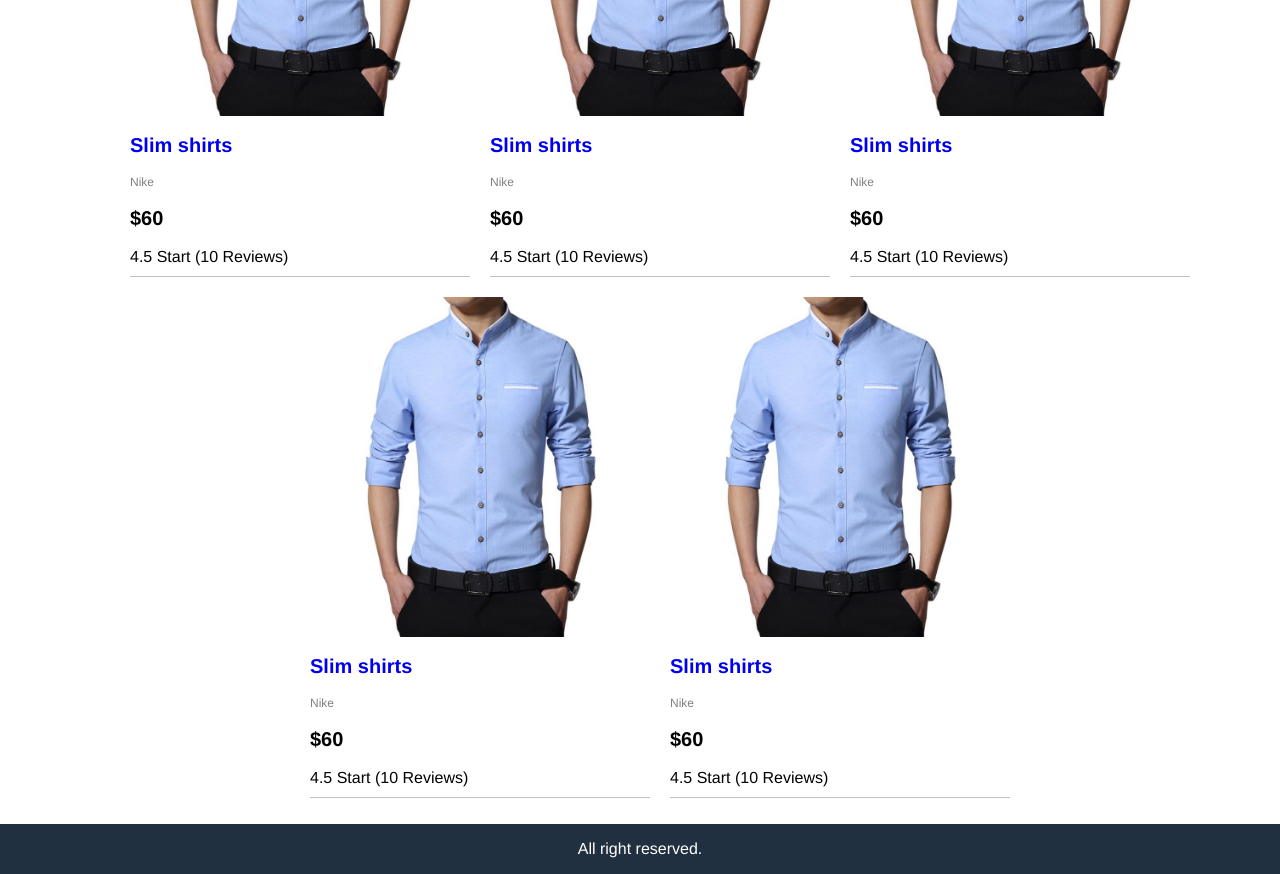
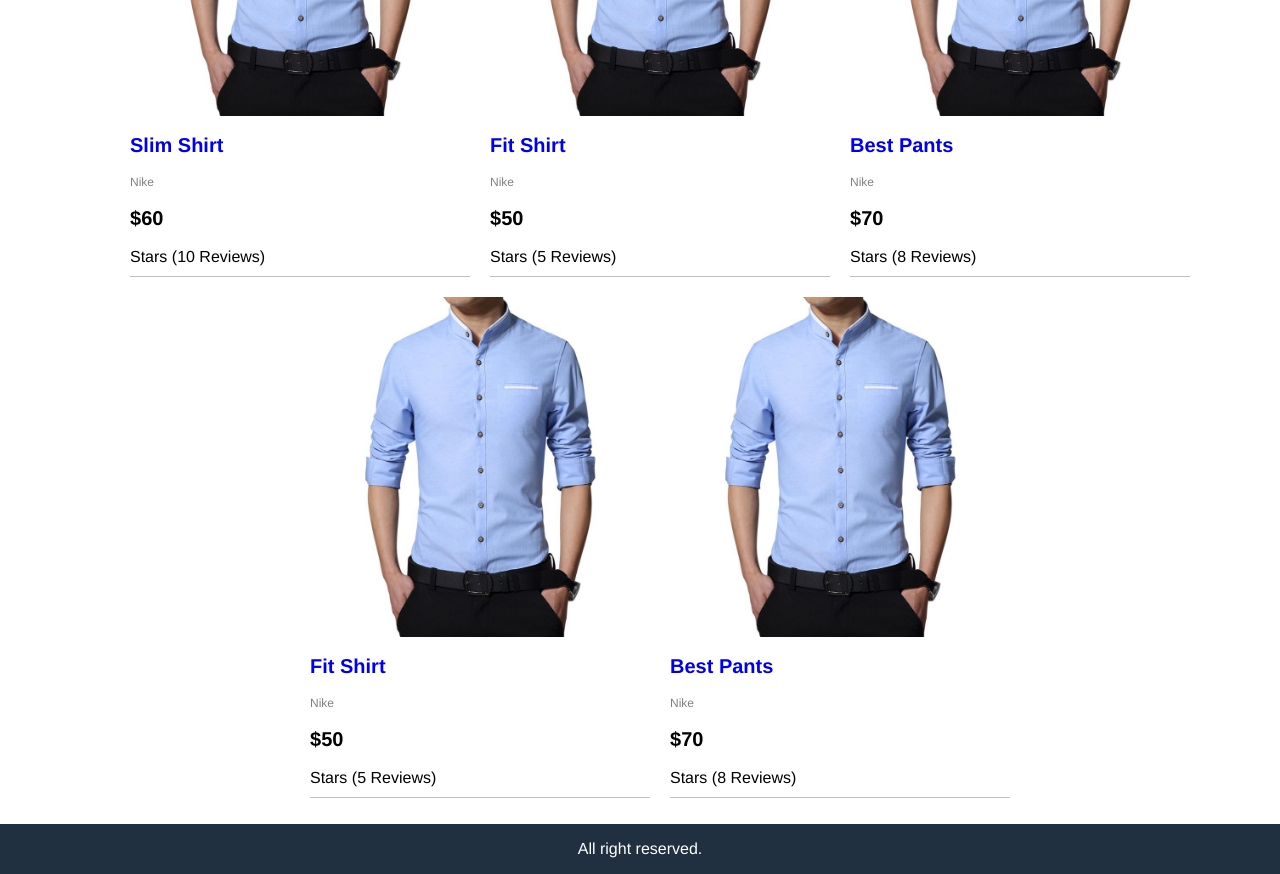
Before and after one commit to ryabv/amazona-app, a React (Create React App) app in the folder frontend/: page / in a window 1280 px wide. Shown: the part 300-1174 px from the top of the page. Built offline with nearby package versions, Linux system fonts and the light colour scheme.

Commit message:
Render Products

```diff
--- a/frontend/src/App.js
+++ b/frontend/src/App.js
@@ -1,3 +1,4 @@
+import data from './data';
 import './App.css';
 
 function App() {
@@ -46,65 +47,19 @@
         <main className="main">
             <div className="content">
                 <ul className="products">
+                    {data.products.map(product => (
                       <li>
                           <div className="product">
-                            <img className="product-image" src="/images/d1.jpg" alt="product" />
+                              <img className="product-image" src={product.image} alt="product" />
                               <div className="product-name">
-                                <a href="product.html">Slim shirts</a>
+                                  <a href="product.html">{product.name}</a>
                               </div>
-                            <div className="product-brand">Nike</div>
-                            <div className="product-price">$60</div>
-                            <div className="product-rating">4.5 Start (10 Reviews)</div>
+                              <div className="product-brand">{product.brand}</div>
+                              <div className="product-price">${product.price}</div>
+                              <div className="product-rating">{product.ratins} Stars ({product.numReviews} Reviews)</div>
                           </div>
                       </li>
-
-                    <li>
-                        <div className="product">
-                            <img className="product-image" src="/images/d1.jpg" alt="product" />
-                            <div className="product-name">
-                                <a href="product.html">Slim shirts</a>
-                            </div>
-                            <div className="product-brand">Nike</div>
-                            <div className="product-price">$60</div>
-                            <div className="product-rating">4.5 Start (10 Reviews)</div>
-                        </div>
-                    </li>
-
-                    <li>
-                        <div className="product">
-                            <img className="product-image" src="/images/d1.jpg" alt="product" />
-                            <div className="product-name">
-                                <a href="product.html">Slim shirts</a>
-                            </div>
-                            <div className="product-brand">Nike</div>
-                            <div className="product-price">$60</div>
-                            <div className="product-rating">4.5 Start (10 Reviews)</div>
-                        </div>
-                    </li>
-
-                    <li>
-                        <div className="product">
-                            <img className="product-image" src="/images/d1.jpg" alt="product" />
-                            <div className="product-name">
-                                <a href="product.html">Slim shirts</a>
-                            </div>
-                            <div className="product-brand">Nike</div>
-                            <div className="product-price">$60</div>
-                            <div className="product-rating">4.5 Start (10 Reviews)</div>
-                        </div>
-                    </li>
-
-                    <li>
-                        <div className="product">
-                            <img className="product-image" src="/images/d1.jpg" alt="product" />
-                            <div className="product-name">
-                                <a href="product.html">Slim shirts</a>
-                            </div>
-                            <div className="product-brand">Nike</div>
-                            <div className="product-price">$60</div>
-                            <div className="product-rating">4.5 Start (10 Reviews)</div>
-                        </div>
-                    </li>
+                    ))}
                 </ul>
             </div>
         </main>
--- /dev/null
+++ b/frontend/src/data.js
@@ -0,0 +1,51 @@
+const data = {
+    products: [
+        {
+            name: 'Slim Shirt',
+            category: 'Shirts',
+            image: '/images/d1.jpg',
+            price: 60,
+            brand: 'Nike',
+            rating: 4.5,
+            numReviews: 10,
+        },
+        {
+            name: 'Fit Shirt',
+            category: 'Shirts',
+            image: '/images/d1.jpg',
+            price: 50,
+            brand: 'Nike',
+            rating: 4.2,
+            numReviews: 5,
+        },
+        {
+            name: 'Best Pants',
+            category: 'Pants',
+            image: '/images/d1.jpg',
+            price: 70,
+            brand: 'Nike',
+            rating: 4.5,
+            numReviews: 8,
+        },
+        {
+            name: 'Fit Shirt',
+            category: 'Shirts',
+            image: '/images/d1.jpg',
+            price: 50,
+            brand: 'Nike',
+            rating: 4.2,
+            numReviews: 5,
+        },
+        {
+            name: 'Best Pants',
+            category: 'Pants',
+            image: '/images/d1.jpg',
+            price: 70,
+            brand: 'Nike',
+            rating: 4.5,
+            numReviews: 8,
+        },
+    ]
+};
+
+export default data;
```
Lines whose indentation alone changed are shown as unchanged.
